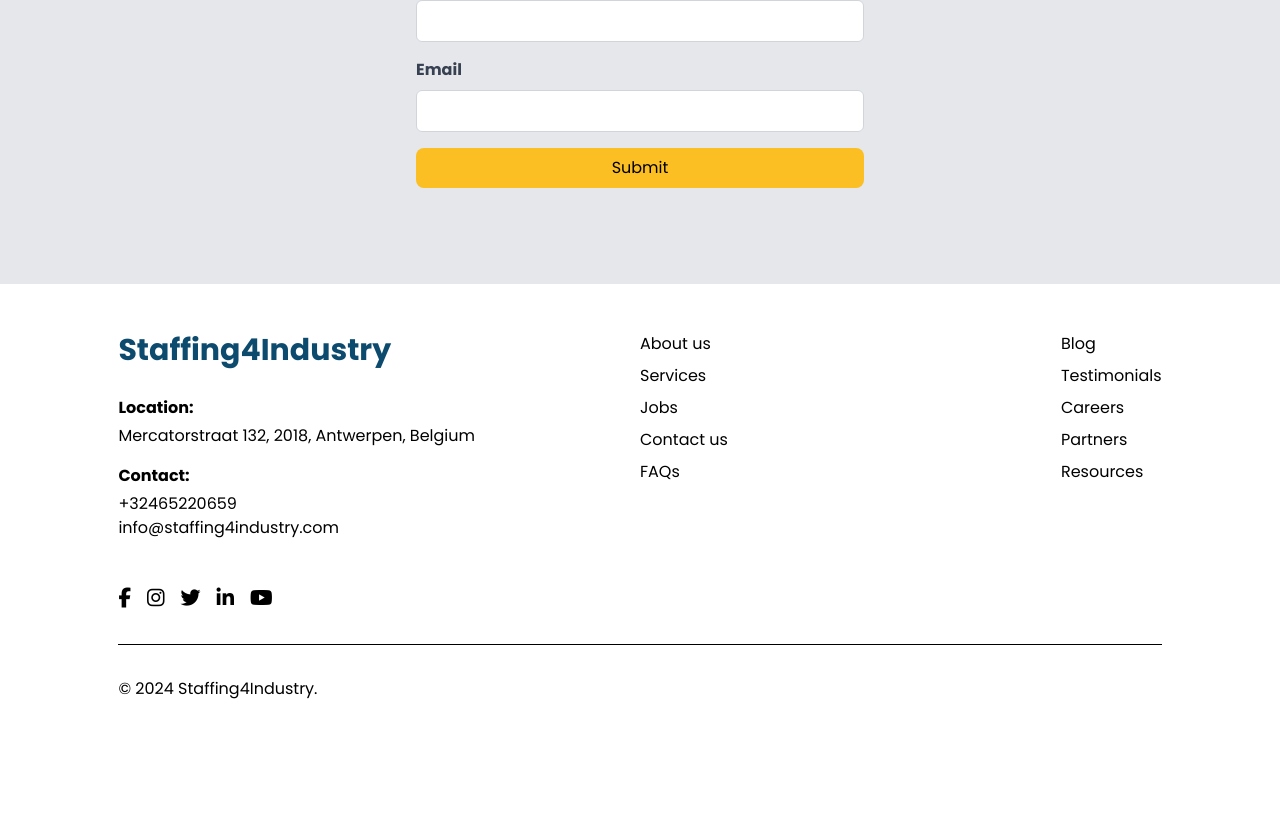
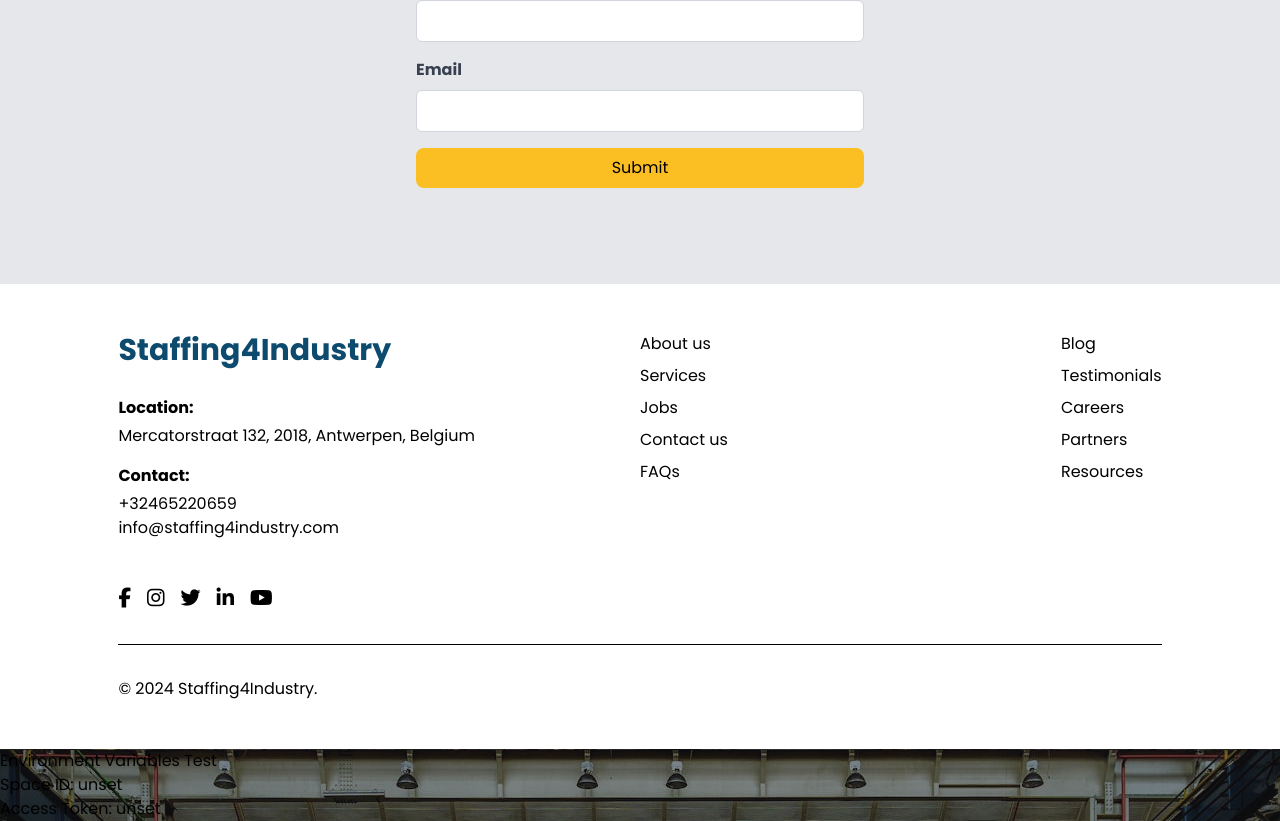
Before and after one commit to nonsoiwedinobi/staffingforindustry, a React (Vite) app: page / in a window 1280 px wide. Shown: the part 4482-5303 px from the top of the page. Before the commit the page ends 5231 px from the top, so only its background shows below. Built offline with nearby package versions, Linux system fonts and the light colour scheme; no server answers.

Commit message:
debugging

```diff
--- a/src/App.jsx
+++ b/src/App.jsx
@@ -8,6 +8,7 @@
 import Blog from "./components/Blog";
 import Callback from "./components/Callback";
 import Footer from "./components/Footer";
+import EnvTest from "./EnvTest";
 
 const App = () => {
   return (
@@ -23,6 +24,7 @@
         <Blog />
         <Callback />
         <Footer />
+        <EnvTest />
       </div>
     </>
   );
--- /dev/null
+++ b/src/EnvTest.jsx
@@ -0,0 +1,17 @@
+const EnvTest = () => {
+  const spaceId = import.meta.env.VITE_CONTENTFUL_SPACE_ID;
+  const accessToken = import.meta.env.VITE_CONTENTFUL_ACCESS_TOKEN;
+
+  console.log("EnvTest - Contentful Space ID:", spaceId);
+  console.log("EnvTest - Contentful Access Token:", accessToken);
+
+  return (
+    <div>
+      <h1>Environment Variables Test</h1>
+      <p>Space ID: {spaceId}</p>
+      <p>Access Token: {accessToken}</p>
+    </div>
+  );
+};
+
+export default EnvTest;
```
